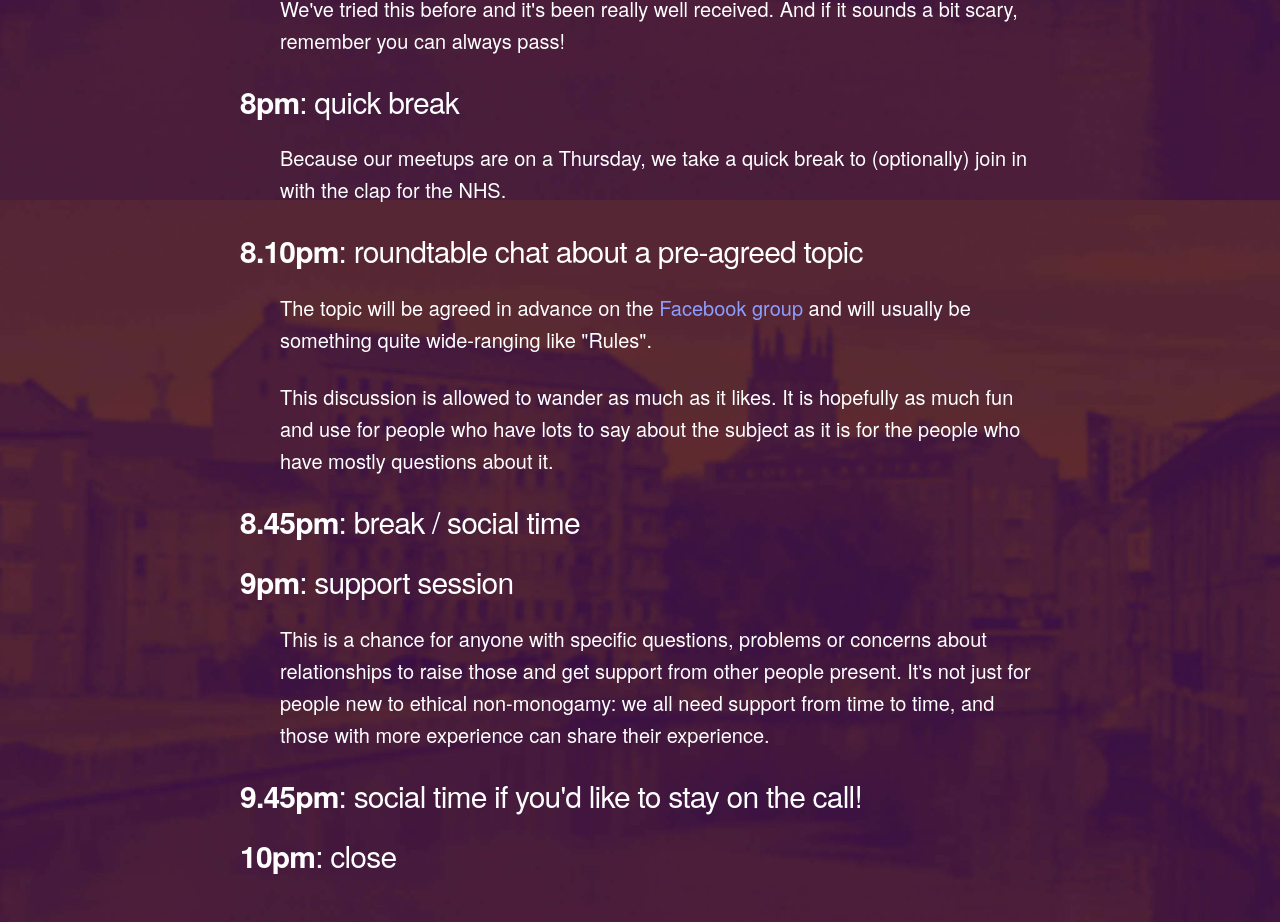
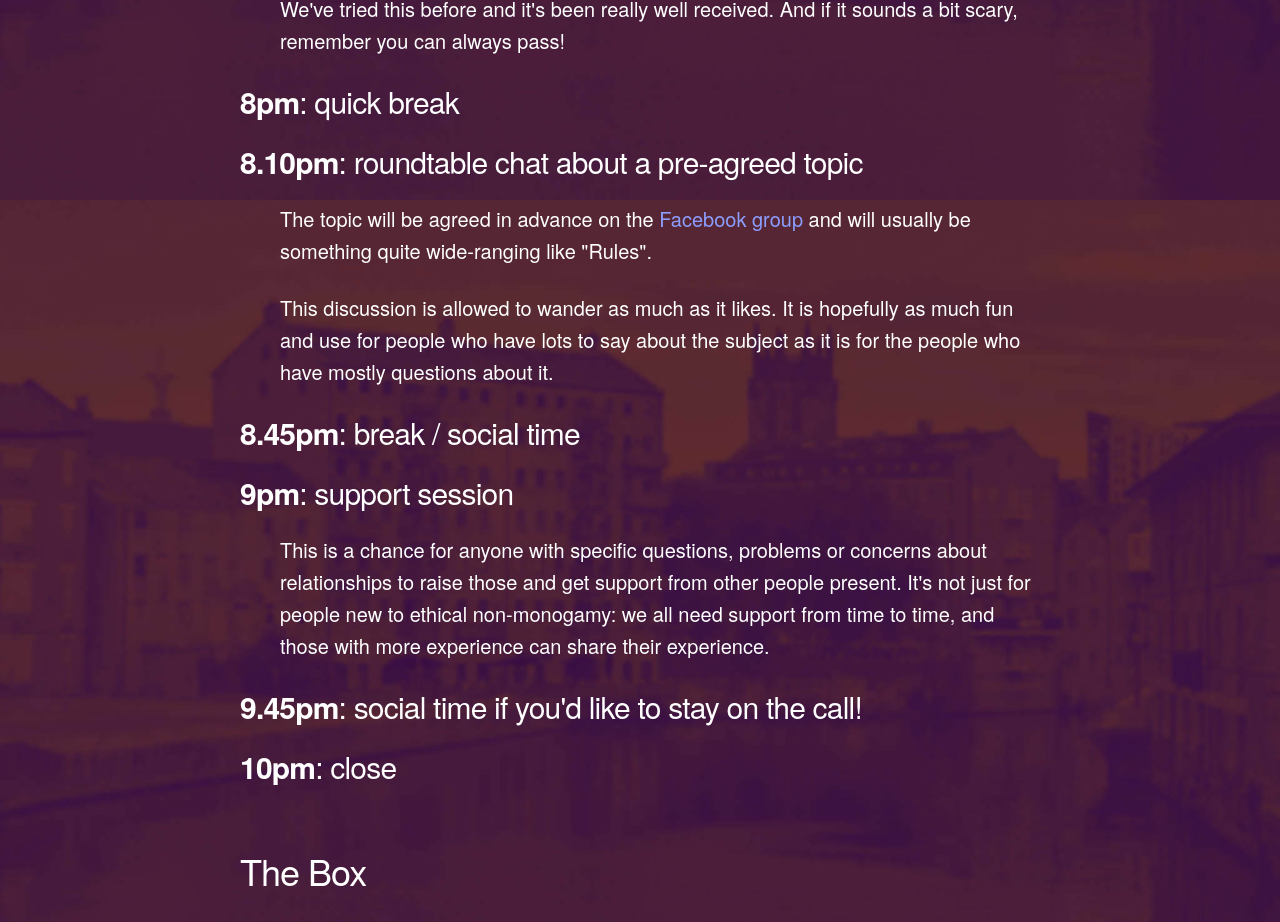
Before and after one commit to pedantic-git/y-open, a Nuxt app: page /what-to-expect in a window 1280 px wide. Shown: the part 1511-2433 px from the top of the page. Built offline with nearby package versions, Linux system fonts and the light colour scheme; what vue-jsonp would draw is missing.

Commit message:
Update what-to-expect.vue
removed sentence about NHS

```diff
--- a/pages/what-to-expect.vue
+++ b/pages/what-to-expect.vue
@@ -25,9 +25,6 @@
         <p>We've tried this before and it's been really well received. And if it sounds a bit scary, remember you can always pass!</p>
       </div>
       <h4><b>8pm</b>: quick break</h4>
-      <div class="explanation">
-        <p>Because our meetups are on a Thursday, we take a quick break to (optionally) join in with the clap for the NHS.</p>
-      </div>
       <h4><b>8.10pm</b>: roundtable chat about a pre-agreed topic</h4>
       <div class="explanation">
         <p>The topic will be agreed in advance on the <nuxt-link to="/members">Facebook group</nuxt-link> and will usually be something quite wide-ranging like "Rules".</p>
```
